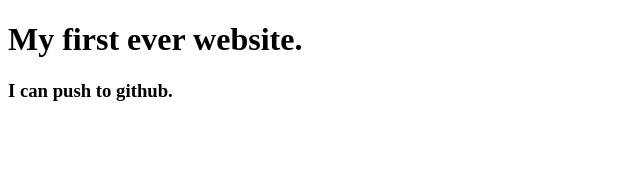
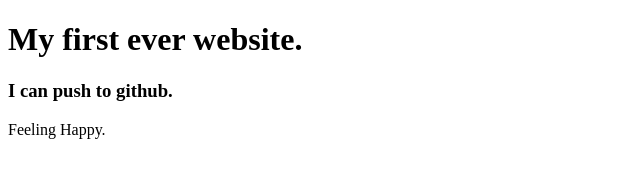
Before and after one commit to Sultana-Razia/my-first-website, a plain HTML site: page index.html in a window 1280 px wide. Shown: the whole page, without its empty margins (0-640 px from the left). Drawn offline with Linux system fonts and the light colour scheme.

Commit message:
happy added

```diff
--- a/index.html
+++ b/index.html
@@ -7,5 +7,6 @@
 <body>
     <h1>My first ever website.</h1>
     <h3>I can push to github.</h3>
+    <p>Feeling Happy.</p>
 </body>
 </html>
```
